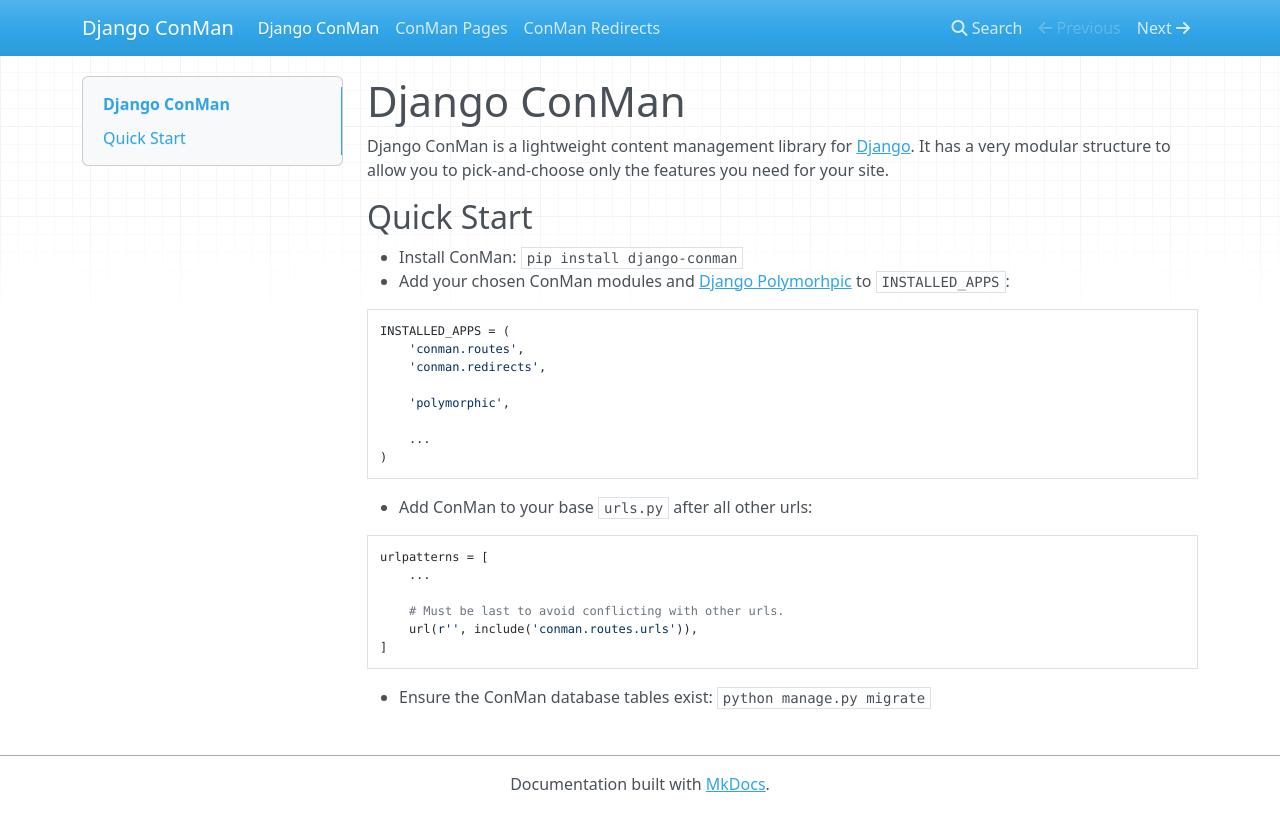
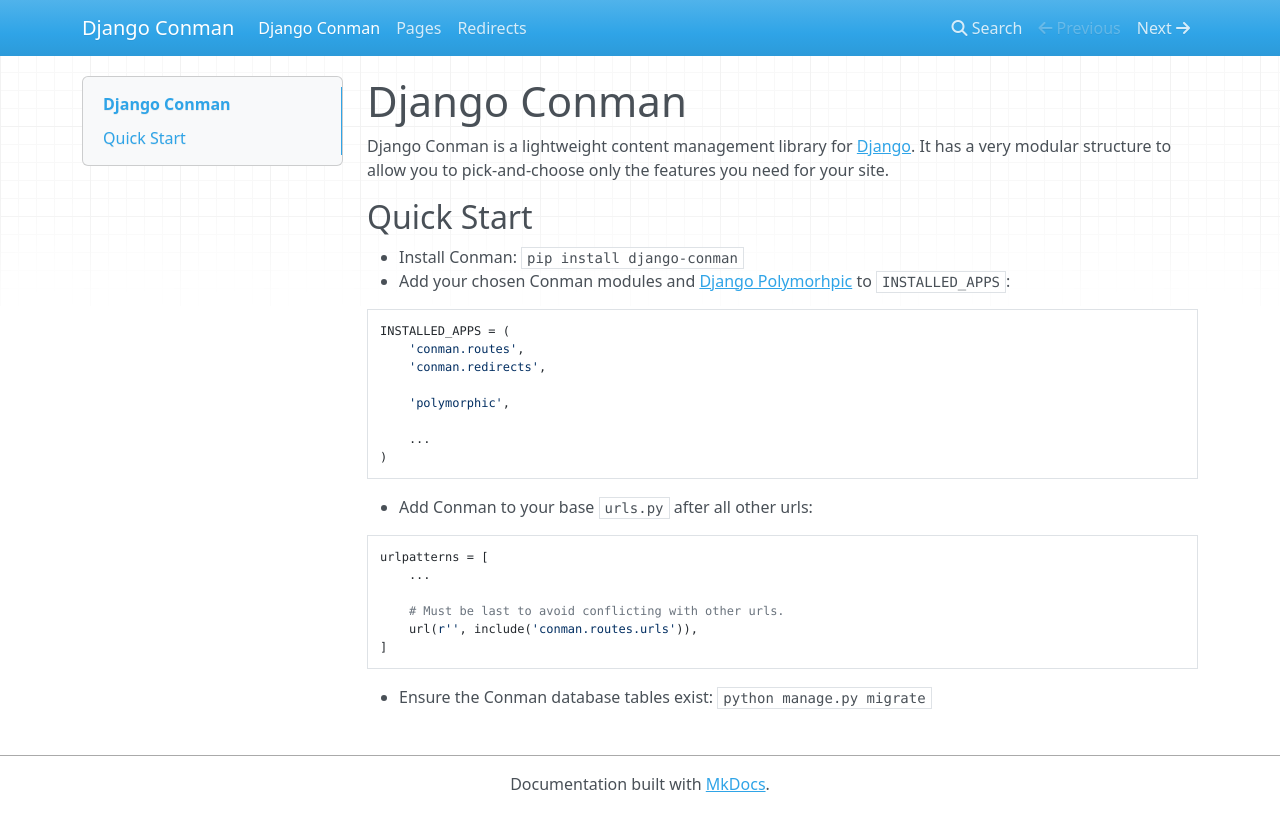
Before and after one commit to meshy/django-conman, an MkDocs documentation site: the page built from docs/index.md, in a window 1280 px wide. Shown: the top 831 px of the page. Built offline with MkDocs 1.6.1, drawn with Linux system fonts in a browser that asks for light colours; nearby versions of some CDN libraries.

Commit message:
Conman > ConMan
I don't really know why, I just perfer it this way for the moment.

````diff
--- a/docs/index.md
+++ b/docs/index.md
@@ -1,11 +1,11 @@
-# Django ConMan
+# Django Conman
 
-Django ConMan is a lightweight content management library for [Django](https://www.djangoproject.com/). It has a very modular structure to allow you to pick-and-choose only the features you need for your site.
+Django Conman is a lightweight content management library for [Django](https://www.djangoproject.com/). It has a very modular structure to allow you to pick-and-choose only the features you need for your site.
 
 ## Quick Start
 
-* Install ConMan: `pip install django-conman`
-* Add your chosen ConMan modules and [Django Polymorhpic](https://django-polymorphic.readthedocs.org/en/latest/) to `INSTALLED_APPS`:
+* Install Conman: `pip install django-conman`
+* Add your chosen Conman modules and [Django Polymorhpic](https://django-polymorphic.readthedocs.org/en/latest/) to `INSTALLED_APPS`:
 
 ```python
 INSTALLED_APPS = (
@@ -18,7 +18,7 @@
 )
 ```
 
-* Add ConMan to your base `urls.py` after all other urls:
+* Add Conman to your base `urls.py` after all other urls:
 
 ```python
 urlpatterns = [
@@ -29,4 +29,4 @@
 ]
 ```
 
-* Ensure the ConMan database tables exist: `python manage.py migrate`
+* Ensure the Conman database tables exist: `python manage.py migrate`
--- a/docs/pages.md
+++ b/docs/pages.md
@@ -1,6 +1,6 @@
-# ConMan Pages
+# Pages
 
-ConMan Pages allow adding rich content to your site using [Sir Trevor](https://madebymany.github.io/sir-trevor-js/).
+Pages allow adding rich content to your site using [Sir Trevor](https://madebymany.github.io/sir-trevor-js/).
 
 ## Configuration
 
--- a/docs/redirects.md
+++ b/docs/redirects.md
@@ -1,6 +1,6 @@
-# ConMan Redirects
+# Redirects
 
-ConMan Redirects allow you to add temporary or permanent redirects to other ConMan Routes.
+Redirects allow you to add temporary or permanent redirects to other ConMan Routes.
 
 ## Configuration
 
--- a/mkdocs.yml
+++ b/mkdocs.yml
@@ -1 +1 @@
-site_name: Django ConMan
+site_name: Django Conman
````
